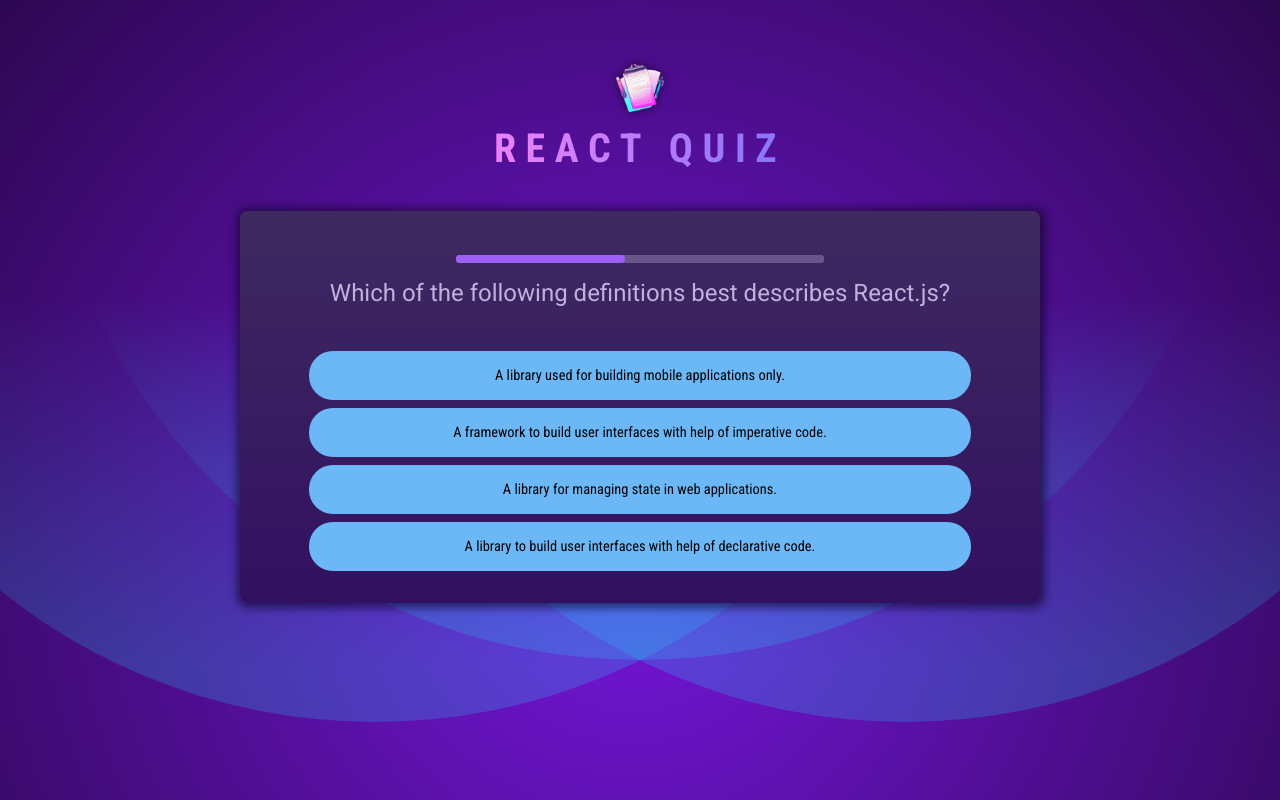
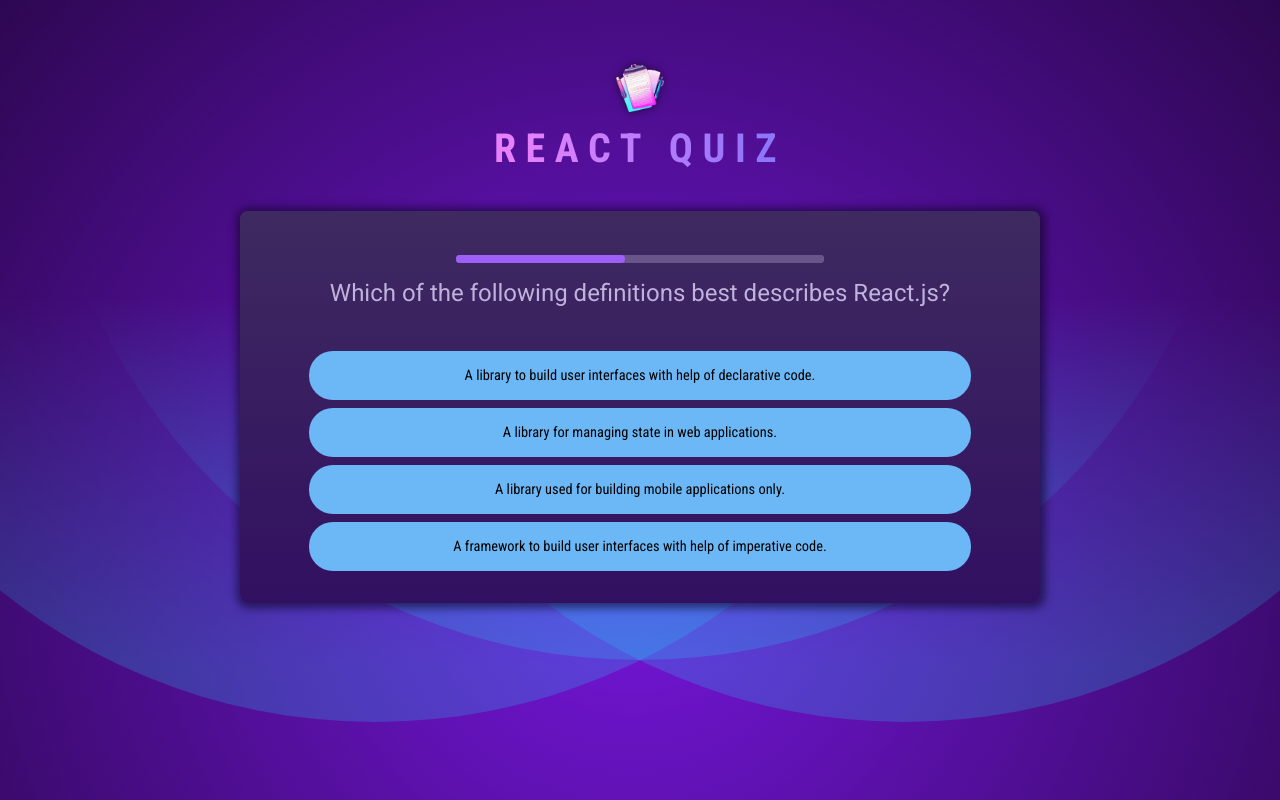
Before and after one commit to neertoon/react-12-quiz, a React (Vite) app: page / in a window 1280 px wide. Built offline with nearby package versions, Linux system fonts and the light colour scheme.

Commit message:
odpowiedzi się mieszały mimo, że chcieliśmy je zachować - useRef może przechowywać wartości nie będące stanami między przeładowaniami komponentu - ale teraz zostajemy ciągle z tymi samymi odpowiedziami do pytania

```diff
--- a/src/components/Quiz.jsx
+++ b/src/components/Quiz.jsx
@@ -1,8 +1,9 @@
-import { useState, useCallback } from 'react';
+import { useState, useCallback, useRef } from 'react';
 import QUESTIONS from "../questions.js";
 import QuestionTimer from "./QuestionTimer.jsx";
 import quizComplete from '../assets/quiz-complete.png';
 export default function Quiz() {
+    const shuffledAnswers = useRef();
     const [answerState, setAnswerState] = useState('');
     const [userAnswers, setUserAnswers] = useState([]);
 
@@ -34,8 +35,10 @@
         </div>
     }
 
-    const shuffledAnswers = [...QUESTIONS[activeQuestionIndex].answers];
-    shuffledAnswers.sort(() => Math.random() - 0.5);
+    if (!shuffledAnswers.current) {
+        shuffledAnswers.current = [...QUESTIONS[activeQuestionIndex].answers];
+        shuffledAnswers.current.sort(() => Math.random() - 0.5);
+    }
 
     return (
     <div id="quiz">
@@ -43,7 +46,7 @@
             <QuestionTimer key={activeQuestionIndex} timeout={10000} onTimeout={handleSkipAnswer}></QuestionTimer>
             <h2>{QUESTIONS[activeQuestionIndex].text} </h2>
             <ul id="answers">
-                {shuffledAnswers.map(
+                {shuffledAnswers.current.map(
                     (answer) => {
                         const isSelected = userAnswers[userAnswers.length - 1] === answer;
                         let cssClass = '';
```
